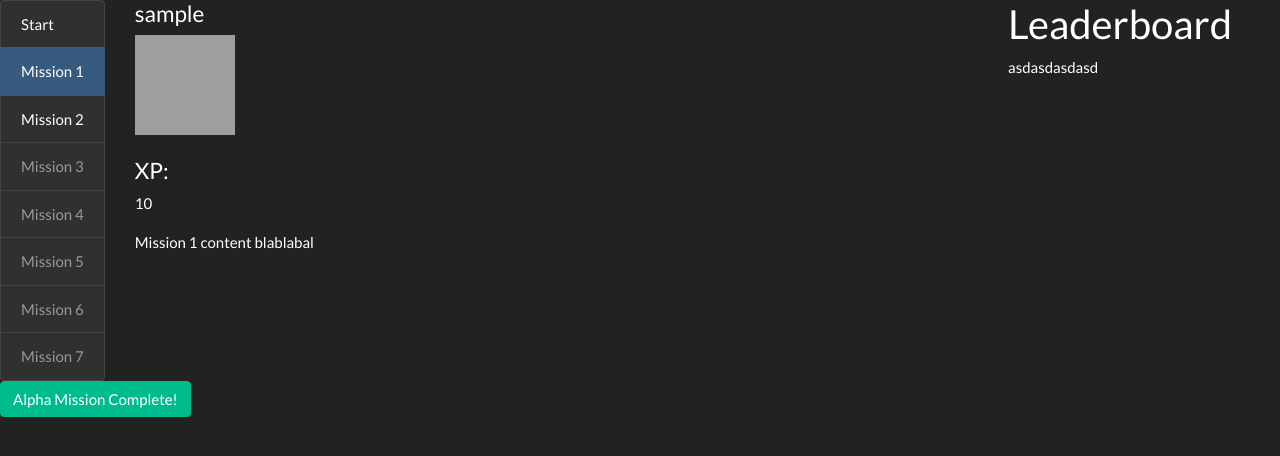
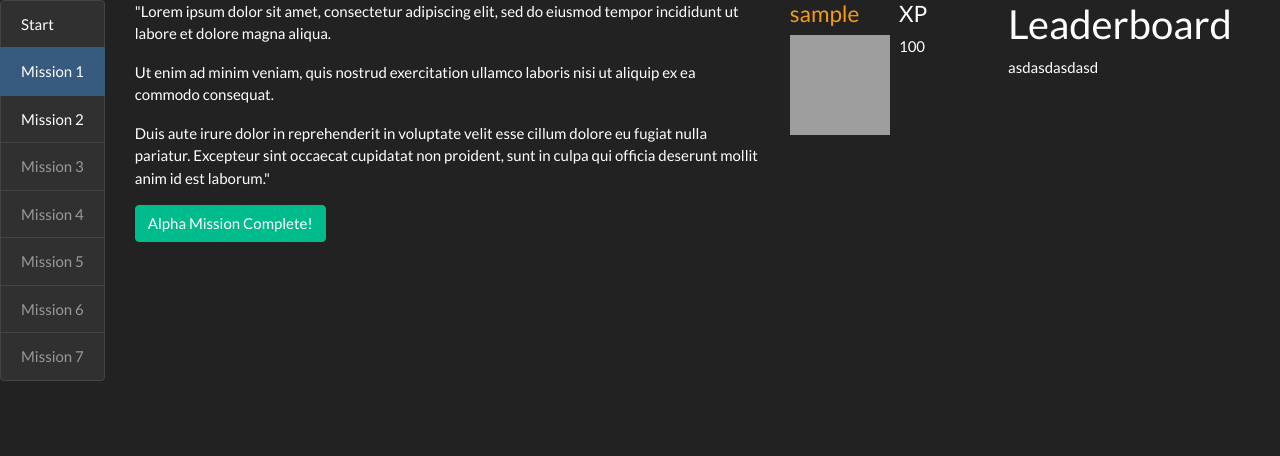
Before and after one commit to nicolaskyejo/project-fuksit, a Flask app: page /mission_1 in a window 1280 px wide. Shown: the part 71-527 px from the top of the page. Run offline with Flask 2, Linux system fonts and the light colour scheme; the visitor is signed in with stand-in values (Sample User, id 1); some libraries are stand-ins or nearby versions; grey boxes are pictures that could not be loaded.

Commit message:
Login change
- Changed login logic to have unique username
- Some UI stuff

```diff
--- a/application/content/routes.py
+++ b/application/content/routes.py
@@ -21,18 +21,17 @@ def points():
         return make_response(jsonify({'message': 'invalid mission'}), 200)
     return make_response(jsonify({'error': 'invalid request'}), 400)
 
-    # user_name = request.args.get('username')  # GET
-    # if user_name:
-    #     user_points = session.get('points')
-    #     # validation missing
-    #     return make_response(jsonify({'points': user_points}), 200)
-    # return make_response(jsonify({'error': 'could not process request'}), 400)
-
 
 @content_bp.route('/leaderboard', methods=['GET', 'POST'])
 @login_required
 def leaderboard():
-    pass
+    """GET request returns sorted leaderboard
+    POST request changes leaderboard"""
+    if request.method == 'POST':
+        return jsonify()
+        # to be completed later
+
+    return jsonify()
 
 
 @content_bp.route('/story', methods=['GET'])
--- a/application/landing_page/models.py
+++ b/application/landing_page/models.py
@@ -8,7 +8,7 @@ class User(UserMixin, db.Model):
     __tablename__ = 'fuksit'
 
     id = db.Column(db.Integer, primary_key=True)
-    username = db.Column(db.String(40), index=False, unique=False, nullable=False)
+    username = db.Column(db.String(40), index=False, unique=True, nullable=False)
     password = db.Column(db.String(200), primary_key=False, unique=False, nullable=False)
     admin = db.Column(db.Boolean, index=False, unique=False, nullable=False)
 
--- a/application/landing_page/routes.py
+++ b/application/landing_page/routes.py
@@ -15,22 +15,9 @@ def register():
         if signup_form.validate():
             username = request.form.get('username')
             password = request.form.get('password')
-            existing_user = User.query.filter_by(username=username).all()
+            existing_user = User.query.filter_by(username=username).first()
             if existing_user is None:  # if no users are found, this is a new user
                 user = User(username=username, password=generate_password_hash(password, method='sha256'), admin=False)
-                db.session.add(user)
-                db.session.commit()
-                login_user(user)
-                session['username'] = username
-                return redirect(url_for('content_bp.story'))
-            else:
-                for user in existing_user:
-                    if check_password_hash(user.password, password):
-                        flash('Username/Password is incorrect')
-                        return redirect(url_for('auth_bp.register'))
-                # username is the same but password is different
-                user = User(username=username, password=generate_password_hash(password, method='sha256'),
-                            admin=False)
                 db.session.add(user)
                 db.session.commit()
                 login_user(user)
@@ -38,7 +25,8 @@ def register():
                 session['missions'] = {0: False, 1: False, 2: False}
                 session['username'] = username
                 return redirect(url_for('content_bp.story'))
-
+            flash('Username taken')
+            return redirect(url_for('auth_bp.register'))
     return render_template('signup.html', form=signup_form)
 
 
@@ -51,20 +39,17 @@ def login():
         if login_form.validate():
             username = request.form.get('username')
             password = request.form.get('password')
-            user = User.query.filter_by(username=username).all()
+            user = User.query.filter_by(username=username).first()
             if user:
-                for valid_user in user:
-                    if check_password_hash(valid_user.password, password):
-                        login_user(valid_user)
-                        session['points'] = 0
-                        session['missions'] = {0: False, 1: False, 2: False}
-                        session['username'] = username
-                        next = request.args.get('next')
-                        return redirect(next or url_for('content_bp.story'))
-                    else:
-                        pass
-        flash('Invalid Username/Password combination')
-        return redirect(url_for('auth_bp.login'))
+                if check_password_hash(user.password, password):
+                    login_user(user)
+                    session['points'] = 0
+                    session['missions'] = {0: False, 1: False, 2: False}
+                    session['username'] = username
+                    next = request.args.get('next')
+                    return redirect(next or url_for('content_bp.story'))
+            flash('Invalid Username/Password combination')
+            return redirect(url_for('auth_bp.login'))
     return render_template('login_new.html', form=login_form)
 
 
@@ -94,23 +79,3 @@ def unauthorized():
     """Redirect unauthorized users to Login page."""
     flash('You must be logged in to view that page.')
     return redirect(url_for('auth_bp.login'))
-
-
-# def login():
-#     """The first page of the app"""
-#     # Think about SSO login in case with get permission from Metropolia
-#     if 'username' in session:  # if user is logged in
-#         return redirect(url_for('content_bp.story'))
-#     if request.method == 'POST':
-#         username = request.form.get('username')
-#         session['username'] = username  # user = request.form['username']
-#         return redirect(url_for('content_bp.story'))
-#     return render_template('login.html')
-#
-#
-# @auth_bp.route('/logout', methods=['POST'])
-# def logout():
-#     """Logs out the user by removing session"""
-#     if 'logout' in request.form:
-#         session.pop('username', None)
-#     return redirect(url_for('auth_bp.login'))
--- a/application/static/js/story.js
+++ b/application/static/js/story.js
@@ -1,23 +1,21 @@
 $(document).ready(function() {
     $('#robohash').fadeIn(1500);
-    let xp = parseInt($('p#points').html()) * 10;
+    let xp = parseInt($('p#points').html()) * 100;
     $('p#points').html(xp);
 });
 
 // $(function() {
 //    $.ajax(
 //        {
-//            url: "/points?username=testuser",
+//            url: "/leaderboard",
 //            type: "GET",
 //            dataType: "json",
 //            processData: false,
 //            success:function(result) {
-//                 console.log('GET success')
-//                 let xp = result.points * 10;
-//                 $('p#points').text(xp)
+//                 console.log('Leaderboard GET success')
 //            },
 //            error: function (error) {
-//                 console.log('GET fail')
+//                 console.log('Leaderboard GET fail')
 //                 $('p#points').text("0")
 //            }
 //        })
--- a/application/templates/mission_1.html
+++ b/application/templates/mission_1.html
@@ -2,8 +2,6 @@
 {% block title %}Mission 1{% endblock %}
 {% block head %}{{ super() }}{% endblock %}
 {% block body %}
-
-
 
     {% block nav %} {{ super() }} {% endblock %}
 
@@ -12,46 +10,54 @@
 
     <div class="col-lg-auto">
             <div class="list-group">
-                <a href={{ url_for('content_bp.story') }} class="list-group-item list-group-item-action">
+                <a href="{{ url_for('content_bp.story') }}" class="list-group-item list-group-item-action">
                     Start
                 </a>
                 <a href="#" class="list-group-item list-group-item-action active">
                     Mission 1
                 </a>
-                <a href={{ url_for('content_bp.mission_2') }} class="list-group-item list-group-item-action">
+                <a href="{{ url_for('content_bp.mission_2') }}" class="list-group-item list-group-item-action">
                     Mission 2
                 </a>
-                <a href={{ url_for('content_bp.mission_2') }} class="list-group-item list-group-item-action disabled">
+                <a href="{{ url_for('content_bp.mission_2') }}" class="list-group-item list-group-item-action disabled">
                     Mission 3
                 </a>
-                <a href={{ url_for('content_bp.mission_2') }} class="list-group-item list-group-item-action disabled">
+                <a href="{{ url_for('content_bp.mission_2') }}" class="list-group-item list-group-item-action disabled">
                     Mission 4
                 </a>
-                <a href={{ url_for('content_bp.mission_2') }} class="list-group-item list-group-item-action disabled">
+                <a href="{{ url_for('content_bp.mission_2') }}" class="list-group-item list-group-item-action disabled">
                     Mission 5
                 </a>
-                <a href={{ url_for('content_bp.mission_2') }} class="list-group-item list-group-item-action disabled">
+                <a href="{{ url_for('content_bp.mission_2') }}" class="list-group-item list-group-item-action disabled">
                     Mission 6
                 </a>
-                <a href={{ url_for('content_bp.mission_2') }} class="list-group-item list-group-item-action disabled">
+                <a href="{{ url_for('content_bp.mission_2') }}" class="list-group-item list-group-item-action disabled">
                     Mission 7
                 </a>
             </div>
         </div>
 
 
-    <div class="col-lg-8">
+    <div class="col-lg-6">
 
 
-                <h4>{{ username }}</h4>
-                <img id="robohash" src="https://robohash.org/{{username}}.png" style="width:100px; height:100px; display:block;"> <br>
-                <h4>XP:</h4>
-                <p id="points">{{ xp }}</p>
+    <p>"Lorem ipsum dolor sit amet, consectetur adipiscing elit,
+            sed do eiusmod tempor incididunt ut labore et dolore magna aliqua.</p>
+        <p>Ut enim ad minim veniam, quis nostrud exercitation ullamco laboris
+        nisi ut aliquip ex ea commodo consequat. </p><p>Duis aute irure dolor in
+        reprehenderit in voluptate velit esse cillum dolore eu fugiat nulla pariatur.
+        Excepteur sint occaecat cupidatat non proident, sunt in culpa qui
+            officia deserunt mollit anim id est laborum."</p>
 
-                    <p>
-                        Mission 1 content blablabal
-                    </p>
-
+        <button type="button" class="btn btn-success" id="points_button">Alpha Mission Complete!</button><br>
+    </div>
+    <div class="col-sm-1">
+        <h4 style="color:#F39C12">{{ username }}</h4>
+        <img id="robohash" src="https://robohash.org/{{username}}.png" style="width:100px; height:100px; display:block;">
+    </div>
+    <div class="col-sm-1">
+        <h4>XP <br></h4>
+        <p id="points">{{ xp }}</p>
     </div>
 
 
@@ -59,9 +65,6 @@
 
     </div>
 
-
-
-   <button type="button" class="btn btn-success" id="points_button">Alpha Mission Complete!</button><br>
 <script>
     $('#points_button').click(function () {
 
@@ -73,8 +76,8 @@
            dataType: "json",
            processData: false,
            success:function(result) {
-                console.log('POST success')
-                console.log(result.message)
+                console.log('POST success');
+                console.log(result.message);
                 setTimeout(function (){
                     window.location = '{{ url_for('content_bp.mission_2') }}'
                 }, 700);
--- a/application/templates/story.html
+++ b/application/templates/story.html
@@ -2,16 +2,12 @@
 {% block title %}Story{% endblock %}
 {% block head %}
     <script type="text/javascript" src="{{ url_for('static', filename='js/story.js') }}"></script>
-
 {% endblock %}
 
 {% block body %}
 
 
     {% block nav %}
-
-
-
             <nav class="navbar navbar-expand-lg navbar-dark bg-dark">
 
             <button class="navbar-toggler" type="button" data-toggle="collapse" data-target="#navbarColor02" aria-controls="navbarColor02" aria-expanded="false" aria-label="Toggle navigation">
@@ -49,38 +45,36 @@
                 <a href="#" class="list-group-item list-group-item-action active">
                     Start
                 </a>
-                <a href={{ url_for('content_bp.mission_1') }} class="list-group-item list-group-item-action">
+                <a href="{{ url_for('content_bp.mission_1') }}" class="list-group-item list-group-item-action">
                     Mission 1
                 </a>
-                <a href={{ url_for('content_bp.mission_2') }} class="list-group-item list-group-item-action disabled">
+                <a href="{{ url_for('content_bp.mission_2') }}" class="list-group-item list-group-item-action disabled">
                     Mission 2
                 </a>
-                <a href={{ url_for('content_bp.mission_2') }} class="list-group-item list-group-item-action disabled">
+                <a href="{{ url_for('content_bp.mission_2') }}" class="list-group-item list-group-item-action disabled">
                     Mission 3
                 </a>
-                <a href={{ url_for('content_bp.mission_2') }} class="list-group-item list-group-item-action disabled">
+                <a href="{{ url_for('content_bp.mission_2') }}" class="list-group-item list-group-item-action disabled">
                     Mission 4
                 </a>
-                <a href={{ url_for('content_bp.mission_2') }} class="list-group-item list-group-item-action disabled">
+                <a href="{{ url_for('content_bp.mission_2') }}" class="list-group-item list-group-item-action disabled">
                     Mission 5
                 </a>
-                <a href={{ url_for('content_bp.mission_2') }} class="list-group-item list-group-item-action disabled">
+                <a href="{{ url_for('content_bp.mission_2') }}" class="list-group-item list-group-item-action disabled">
                     Mission 6
                 </a>
-                <a href={{ url_for('content_bp.mission_2') }} class="list-group-item list-group-item-action disabled">
+                <a href="{{ url_for('content_bp.mission_2') }}" class="list-group-item list-group-item-action disabled">
                     Mission 7
                 </a>
             </div>
         </div>
 
-        <div class="col-lg-8">
+        <div class="col-lg-6">
 
-                <h4>Username:</h4>
-                <p style="color:#F39C12">{{ username }}</p>
-                <h4>Avatar:</h4>
+
+                <h4>That's you!</h4>
                 <img id="robohash" src="https://robohash.org/{{username}}.png" style="display:block;"> <br>
-                <h4>XP:</h4>
-                <p id="points">{{ xp }} </p><br>
+
 
                     <p>"Lorem ipsum dolor sit amet, consectetur adipiscing elit,
                         sed do eiusmod tempor incididunt ut labore et dolore magna aliqua.</p>
@@ -89,11 +83,17 @@
                     reprehenderit in voluptate velit esse cillum dolore eu fugiat nulla pariatur.
                     Excepteur sint occaecat cupidatat non proident, sunt in culpa qui
                         officia deserunt mollit anim id est laborum."</p>
+                <button type="button" class="btn btn-success" id="points_button">Briefing Complete</button><br>
+        </div>
+         <div class="col-sm-2">
+             <h4 style="color:#F39C12">{{ username }}</h4>
 
-        </div>
-
+             <h4>XP <br></h4>
+             <p id="points">{{ xp }}</p>
+         </div>
         {% block leaderboard %}
         <div class="col-lg-auto">
+
             <h2>Leaderboard</h2>
 
             <p>asdasdasdasd</p>
@@ -102,7 +102,7 @@
 
     </div>
 
-<button type="button" class="btn btn-success" id="points_button">Briefing Complete</button><br>
+
 <script>
 
     $('#points_button').click(function () {
@@ -115,8 +115,8 @@
            dataType: "json",
            processData: false,
            success:function(result) {
-                console.log('POST success')
-                console.log(result.message)
+                console.log('POST success');
+                console.log(result.message);
                 setTimeout(function (){
                     window.location = '{{ url_for('content_bp.mission_1') }}'
                 }, 700);
```
Also changed, not shown: application/templates/mission_2.html (+21 -26 lines).
